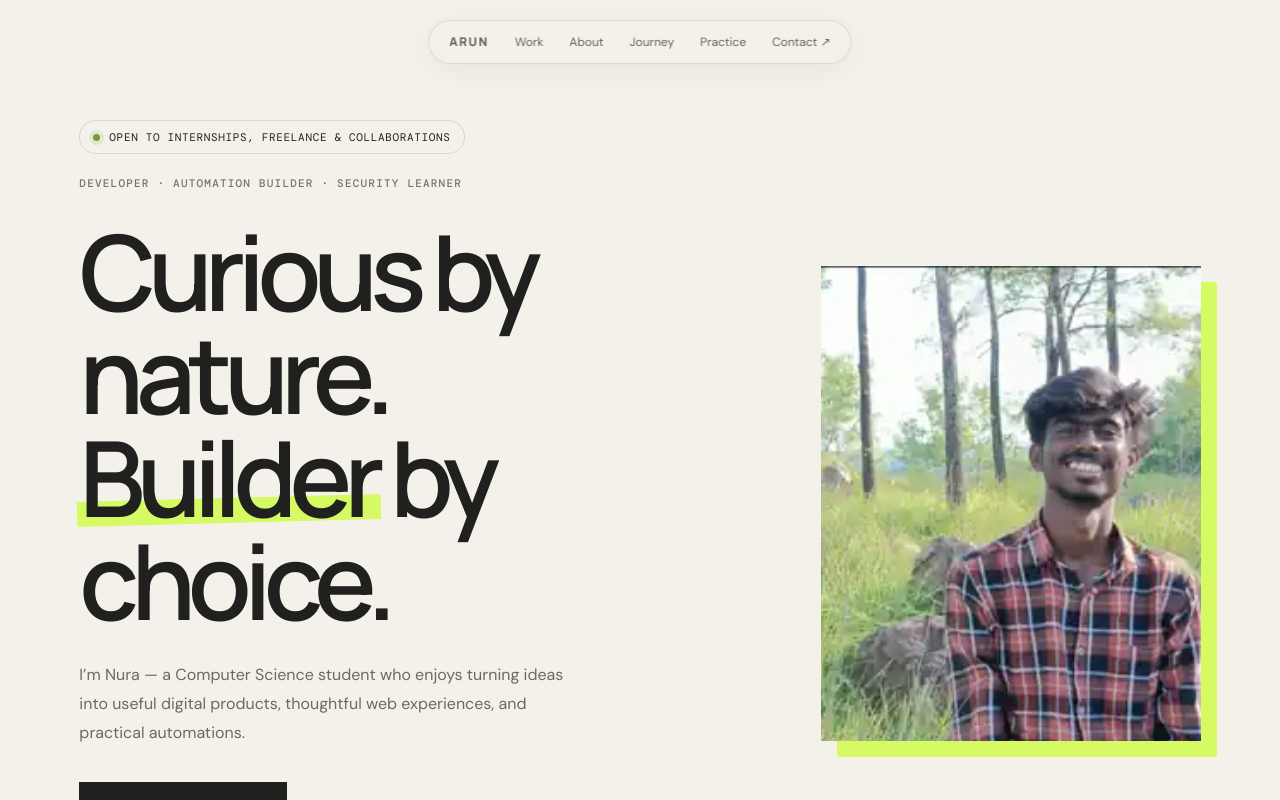
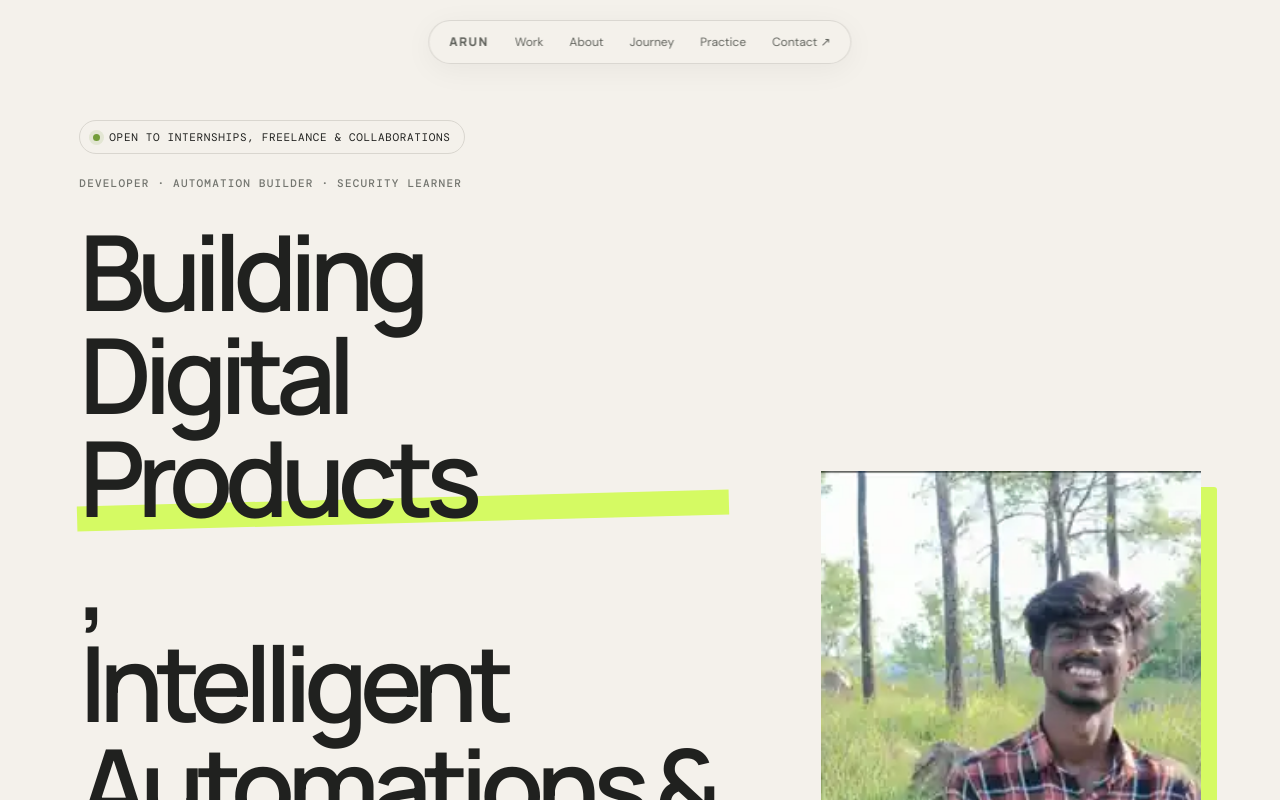
Before and after one commit to Nura730/portfolio, a Next.js app: page / in a window 1280 px wide. Shown: the top 800 px of the page. Built offline with nearby package versions, Linux system fonts and the light colour scheme.

Commit message:
Apply selected professional hero headline

```diff
--- a/app/page.jsx
+++ b/app/page.jsx
@@ -45,7 +45,7 @@ export default function Page() {
      <div>
       <div className="availability" style={{marginBottom:22}}>Open to Internships, Freelance & Collaborations</div>
       <Eyebrow>Developer · Automation builder · Security learner</Eyebrow>
-      <h1 className="display hero-title" style={{margin:"30px 0"}}>Curious by nature.<br/> <span className="highlight">Builder</span> by choice.</h1>
+      <h1 className="display hero-title" style={{margin:"30px 0"}}>Building<br/><span className="highlight">Digital Products</span>,<br/>Intelligent<br/>Automations &amp;<br/>Secure Systems.</h1>
       <p className="hero-copy">I’m Nura — a Computer Science student who enjoys turning ideas into useful digital products, thoughtful web experiences, and practical automations.</p>
       <div style={{display:"flex",alignItems:"center",gap:24,flexWrap:"wrap",marginTop:34}}>
        <a className="btn-dark" href="#work">Explore selected work <ArrowDownRight size={16}/></a>
```
